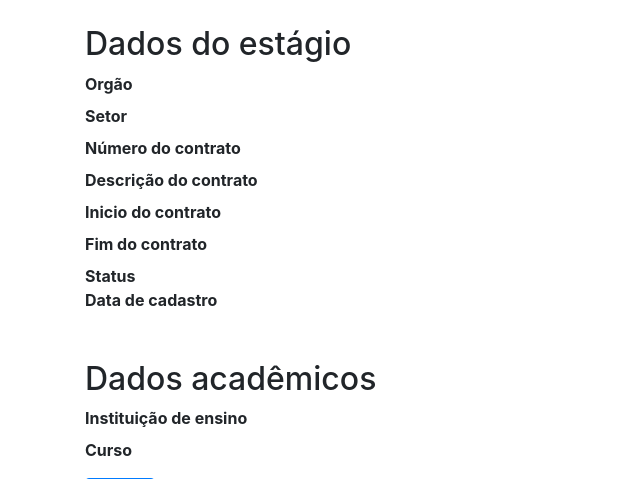
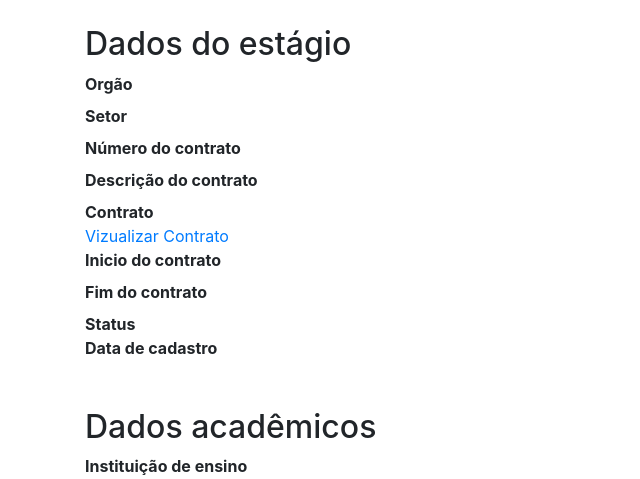
Before and after one commit to welleson-lukas/Projeto-Estagiarios, a Django app: template estagiario/templates/estagiario/detalhes_estagiario.html in a window 1280 px wide. Shown: the part 335-814 px from the top of the page, without its empty margins (0-640 px from the left). Run offline with Django 3.2, Linux system fonts and the light colour scheme; the template is opened without the code that fills it, so the values that code supplies are empty; some libraries are stand-ins or nearby versions.

Commit message:
Exibindo documentos em detalhes do estagiario

```diff
--- a/estagiario/services/estagiario_service.py
+++ b/estagiario/services/estagiario_service.py
@@ -1,10 +1,5 @@
 from ..models import Estagiario
 
-def cadastrar_estagiario(estagiario):
-    Estagiario.objects.create(nome=estagiario.nome, email=estagiario.email, telefone=estagiario.telefone, dt_nascimento=estagiario.dt_nascimento,
-                              orgao=estagiario.orgao, setor=estagiario.setor, dt_cadastro=estagiario.dt_cadastro, status=estagiario.status,
-                              contrato=estagiario.contrato, n_contrato=estagiario.n_contrato, inicio_contrato=estagiario.inicio_contrato,
-                              fim_contrato=estagiario.fim_contrato, instituicao_edu=estagiario.instituicao_edu, curso=estagiario.curso)
 
 def listar_estagiario_id(id):
     return Estagiario.objects.get(id=id)
--- a/estagiario/templates/estagiario/detalhes_estagiario.html
+++ b/estagiario/templates/estagiario/detalhes_estagiario.html
@@ -34,6 +34,9 @@
             <dt>Descrição do contrato</dt>
             <dd>{{ estagiario.contrato }}</dd>
 
+            <dt>Contrato</dt>
+           <a href="{{ estagiario.documento.url }}" target="_blank">Vizualizar Contrato</a>
+
             <dt>Inicio do contrato</dt>
             <dd>{{ estagiario.inicio_contrato }}</dd>
 
--- a/estagiario/views.py
+++ b/estagiario/views.py
@@ -62,6 +62,7 @@ def editar_estagiario(request, id):
         setor = form_estagiario.cleaned_data["setor"]
         status = form_estagiario.cleaned_data["status"]
         contrato = form_estagiario.cleaned_data["contrato"]
+        documento = form_estagiario.cleaned_data["contrato"]
         n_contrato = form_estagiario.cleaned_data["n_contrato"]
         inicio_contrato = form_estagiario.cleaned_data["inicio_contrato"]
         fim_contrato = form_estagiario.cleaned_data["fim_contrato"]
@@ -69,7 +70,7 @@ def editar_estagiario(request, id):
         curso = form_estagiario.cleaned_data["curso"]
 
         estagiario_novo = Estagiario(nome=nome, email=email, telefone=telefone, dt_nascimento=dt_nascimento,
-                                     orgao=orgao, setor=setor, status=status, contrato=contrato,
+                                     orgao=orgao, setor=setor, status=status, contrato=contrato, documento=documento,
                                      n_contrato=n_contrato, inicio_contrato=inicio_contrato, fim_contrato=fim_contrato,
                                      instituicao_edu=instituicao_edu, curso=curso)
         estagiario_service.editar_estagiario(estagiario_bd, estagiario_novo)
```
Also changed, not shown: 1 other file.
